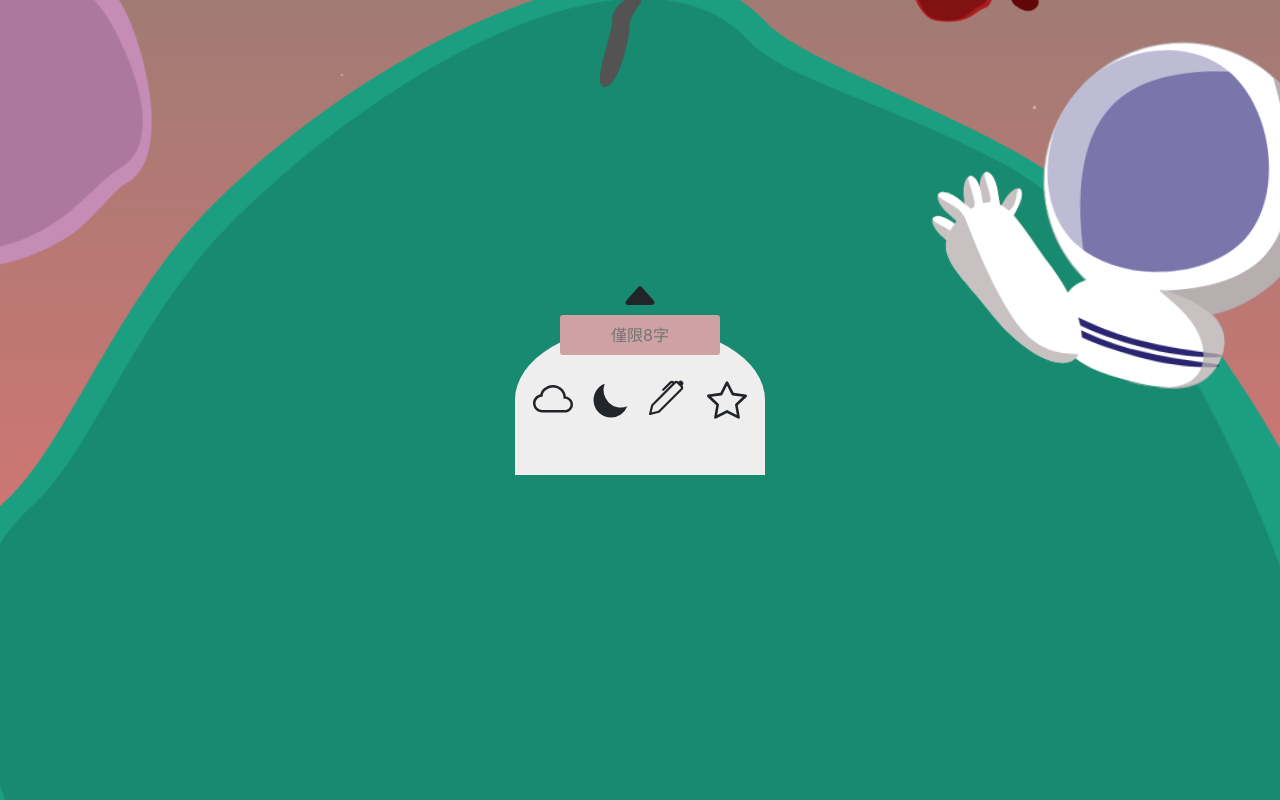
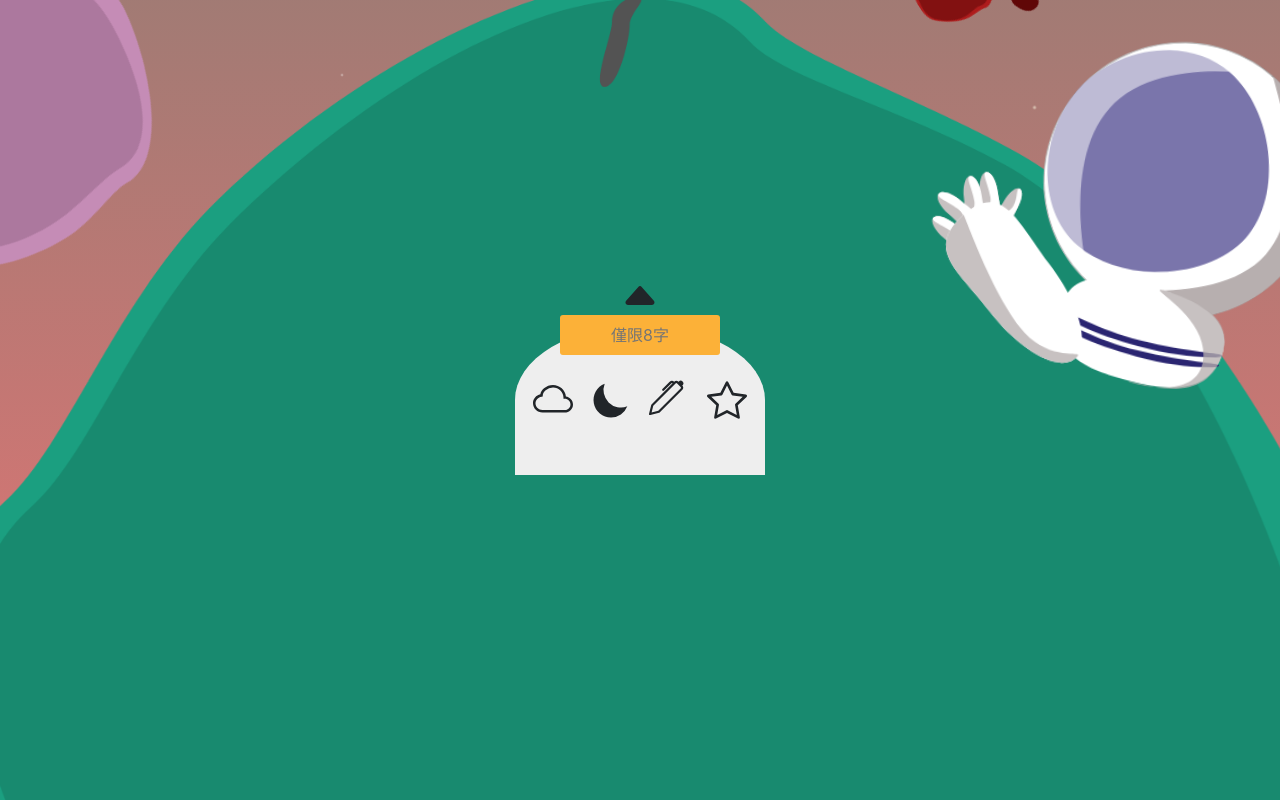
Before and after one commit to uanankoi/planet, a plain HTML site: page index.html in a window 1280 px wide. Both pictures are taken after a click on the item 669 px from the left and 400 px from the top of the page. Drawn offline with nearby package versions, Linux system fonts and the light colour scheme.

Commit message:
更改輸入塊顏色，修正ios不清楚

```diff
--- a/index.html
+++ b/index.html
@@ -142,7 +142,7 @@
           position: fixed;
           width: 160px;
           height: 40px;
-          background-color: rgb(206, 162, 162);
+          background-color: rgb(252, 177, 56);
           border: none;
           border-radius: 3px;
           bottom: 90px;
```
